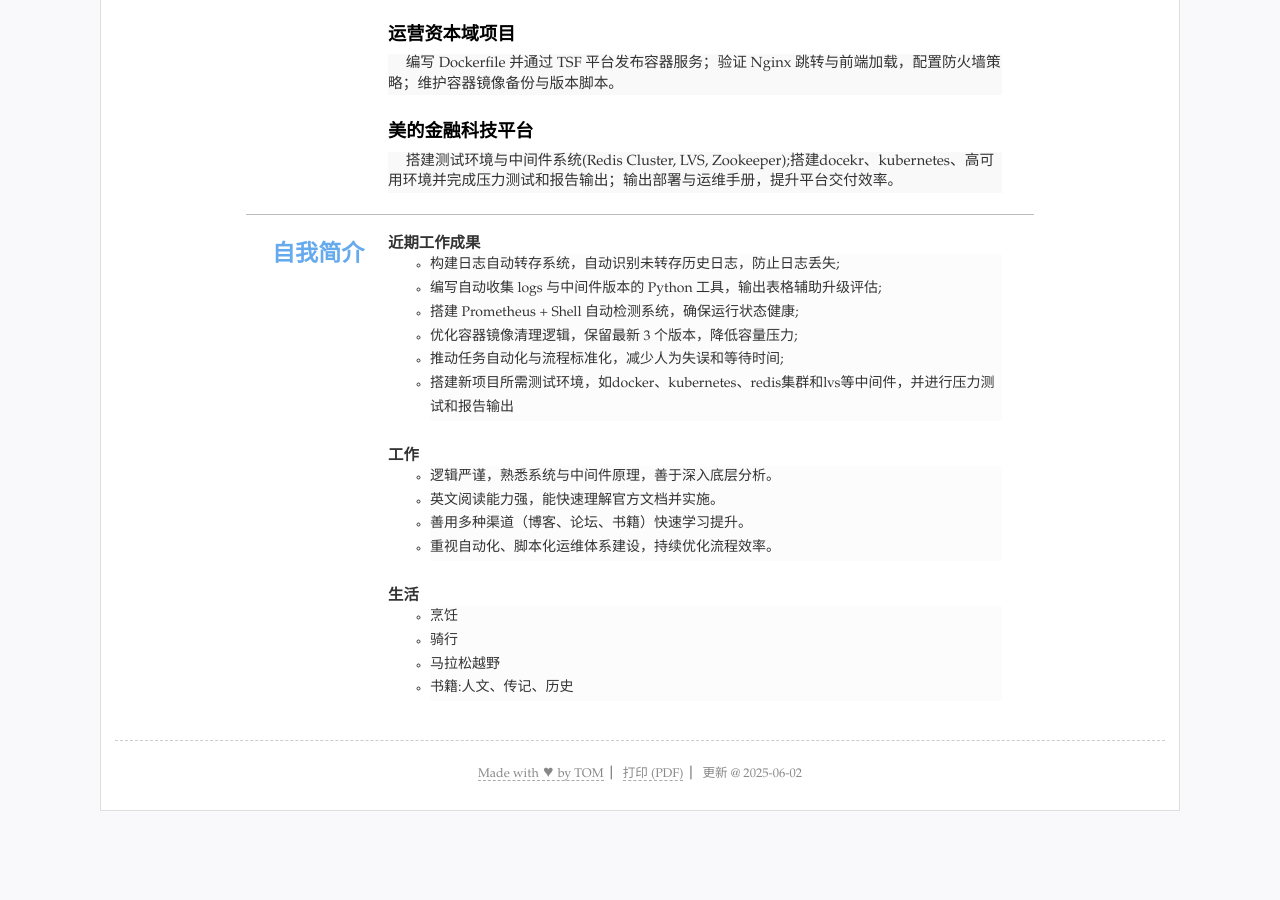
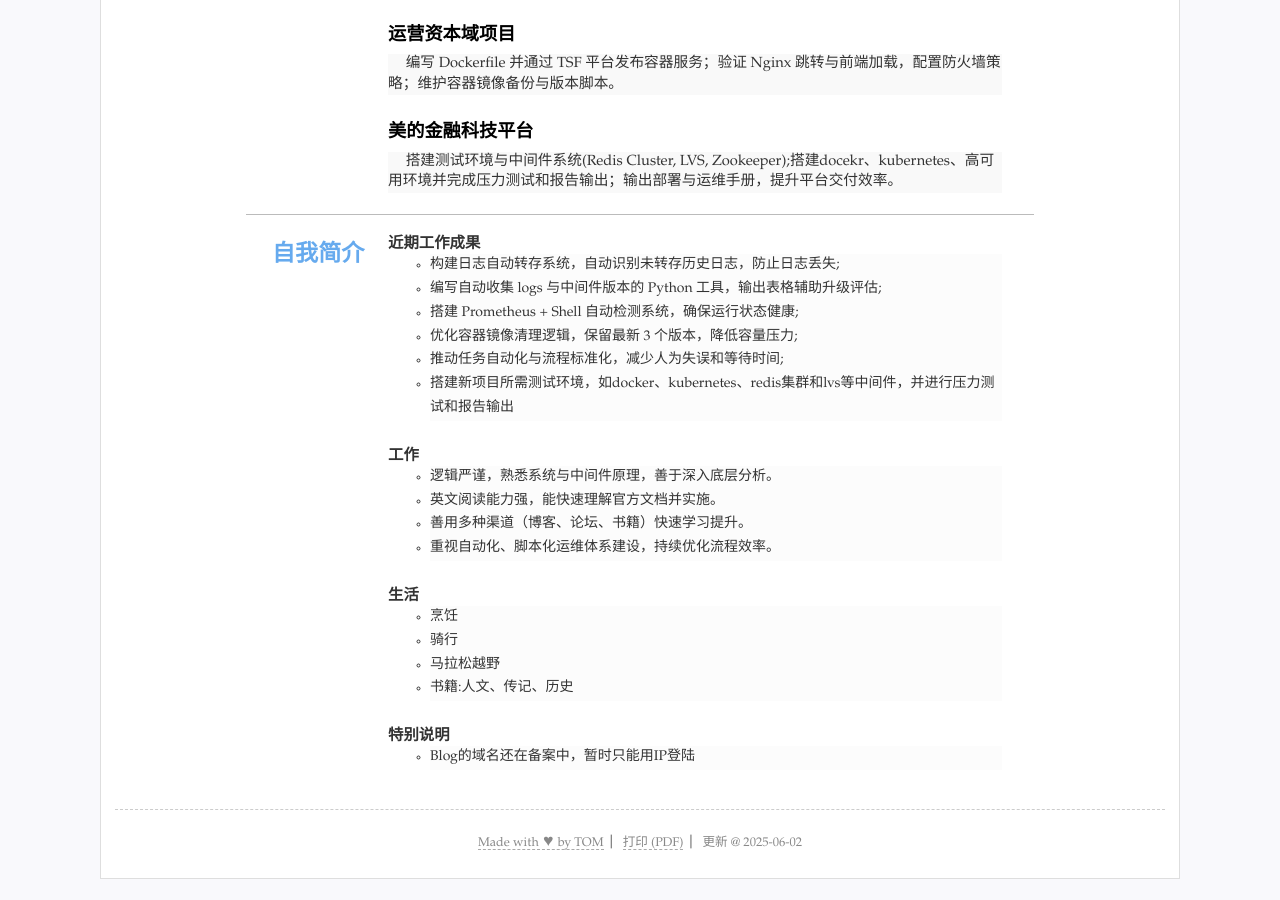
Before and after one commit to YogaTom/resume, a Jekyll site: the page built from index.html, in a window 1280 px wide and 900 px high, scrolled down 1480 px. Built offline with Jekyll 4.4.1, drawn with Linux system fonts in a browser that asks for light colours; before the commit the page ends 2312 px from its top, so only the background shows below that.

Commit message:
Update resume.yml

```diff
--- a/_data/resume.yml
+++ b/_data/resume.yml
@@ -155,6 +155,11 @@ others: #其他列表显示
     - 骑行
     - 马拉松越野
     - 书籍:人文、传记、历史
+
+  - title: "特别说明"
+    list:
+    - Blog的域名还在备案中，暂时只能用IP登陆
+
   # - title: 列表
   #   list:
   #   - 第一项
```
